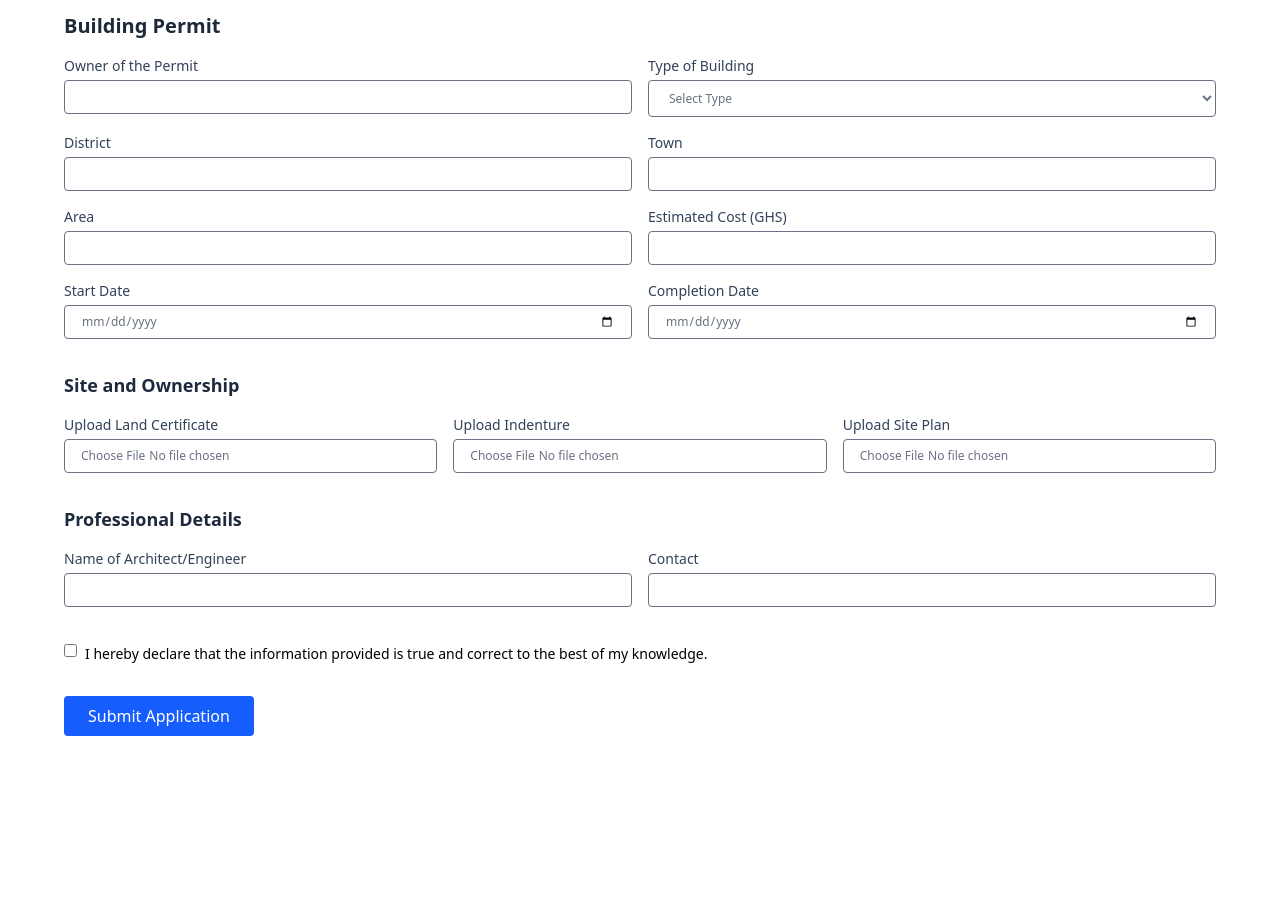
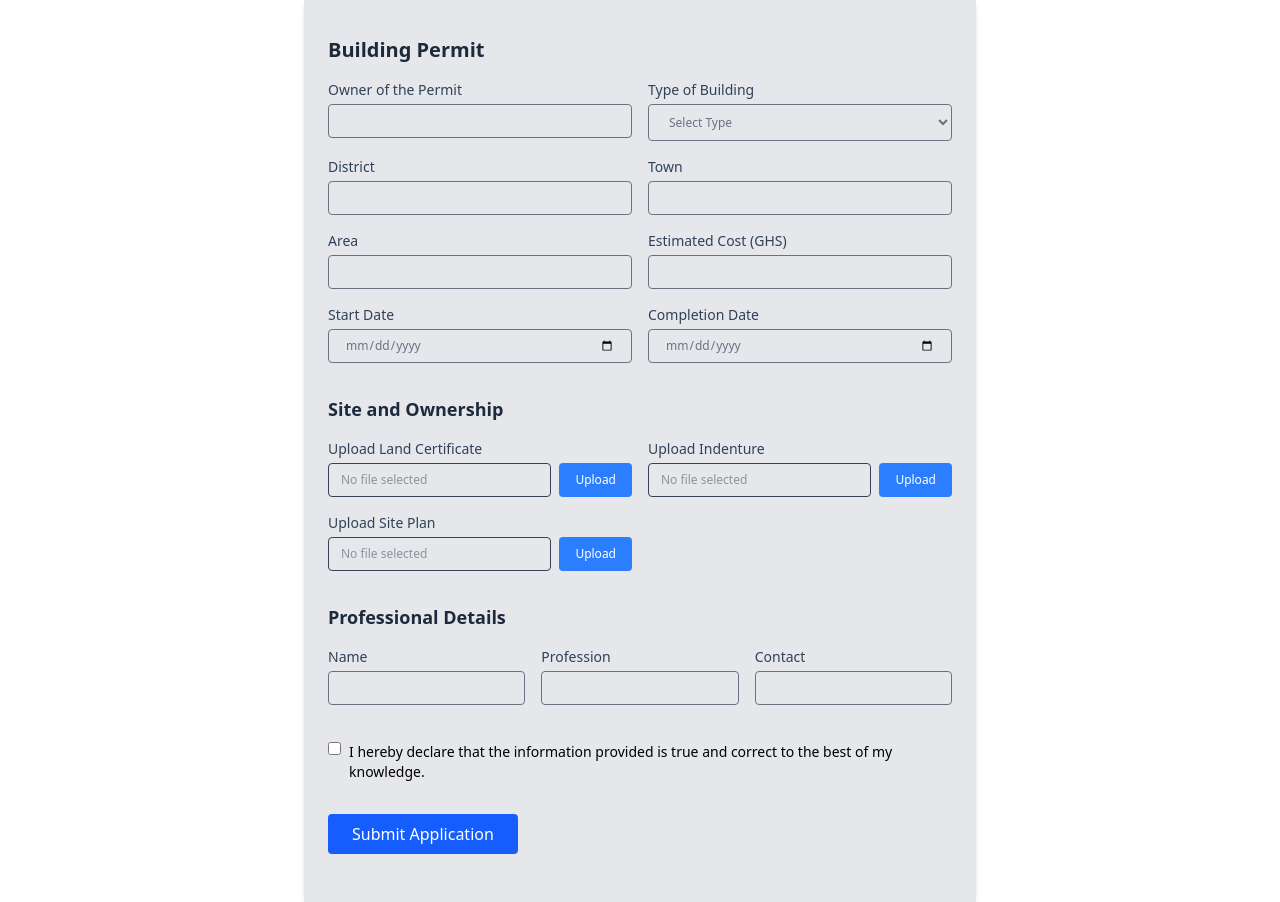
Before and after one commit to Pamuah/Amansie-community, a React (Vite) app: page /building_form in a window 1280 px wide. Before the commit the page ends 800 px from the top, so only its background shows below. Built offline with nearby package versions, Linux system fonts and the light colour scheme.

Commit message:
updating the gov page

```diff
--- a/src/App.jsx
+++ b/src/App.jsx
@@ -16,6 +16,7 @@ import AuthPage from "./Pages/authPage";
 import WeddingForm from "./components/wedding/personalDetails";
 import BrideDetails from "./components/wedding/brideDetails";
 import ValidDocs from "./components/wedding/Docs";
+import GovHomepage from "./Pages/gov_home";
 
 const Gallery = lazy(() => import("./components/Gallery"));
 
@@ -39,6 +40,7 @@ function App() {
           <Route path="/weddingform" element={<WeddingForm />} />
           <Route path="/brideDetails" element={<BrideDetails />} />
           <Route path="/Docs" element={<ValidDocs />} />
+          <Route path="/gov_home" element={<GovHomepage />} />
           <Route
             path="/gallery"
             element={
--- a/src/Pages/building_form.jsx
+++ b/src/Pages/building_form.jsx
@@ -1,4 +1,4 @@
-import { useState } from "react";
+import { useRef, useState } from "react";
 
 export default function BuildingPermitForm() {
   const [formData, setFormData] = useState({
@@ -11,9 +11,20 @@ export default function BuildingPermitForm() {
     startDate: "",
     completionDate: "",
     architectName: "",
+    profession: "",
     contact: "",
     declaration: false,
   });
+
+  // File names for preview
+  const [landCert, setLandCert] = useState("");
+  const [indenture, setIndenture] = useState("");
+  const [sitePlan, setSitePlan] = useState("");
+
+  // File input refs
+  const landCertRef = useRef(null);
+  const indentureRef = useRef(null);
+  const sitePlanRef = useRef(null);
 
   const handleChange = (e) => {
     const { name, value, type, checked } = e.target;
@@ -23,12 +34,24 @@ export default function BuildingPermitForm() {
     });
   };
 
+  const handleFileChange = (e, setter) => {
+    const file = e.target.files[0];
+    if (file) {
+      setter(file.name);
+    }
+  };
+
+  const triggerUpload = (ref) => {
+    ref.current.click();
+  };
+
   const handleSubmit = (e) => {
     e.preventDefault();
     console.log(formData);
   };
 
   return (
+    <div className="max-w-2xl mx-auto p-6 bg-gray-200 shadow-md flex items-center justify-center">
       <form
         onSubmit={handleSubmit}
         className="pb-6 pt-3 space-y-8 max-w-6xl mx-auto"
@@ -150,49 +173,106 @@ export default function BuildingPermitForm() {
           <h2 className="text-lg font-bold  text-slate-800 mb-4">
             Site and Ownership
           </h2>
-        <div className="grid grid-cols-1 md:grid-cols-3 gap-4">
+          <div className="grid grid-cols-1 md:grid-cols-2 gap-4">
+            {/* Land Certificate */}
             <div>
               <label className="block mb-1 text-sm text-slate-700 font-medium">
                 Upload Land Certificate
               </label>
+              <div className="flex gap-2">
+                <input
+                  type="text"
+                  value={landCert}
+                  readOnly
+                  className="flex-grow border px-3 py-2 text-xs text-gray-700 rounded"
+                  placeholder="No file selected"
+                />
+                <button
+                  type="button"
+                  onClick={() => triggerUpload(landCertRef)}
+                  className="bg-blue-500 text-white text-xs px-4 py-2 rounded hover:bg-blue-600"
+                >
+                  Upload
+                </button>
                 <input
                   type="file"
-              name="landCert"
-              className="w-full border px-4 py-2 text-xs text-gray-500 rounded"
+                  ref={landCertRef}
+                  onChange={(e) => handleFileChange(e, setLandCert)}
+                  className="hidden"
                 />
               </div>
+            </div>
+
+            {/* Indenture */}
             <div>
               <label className="block mb-1 text-sm text-slate-700 font-medium">
                 Upload Indenture
               </label>
+              <div className="flex gap-2">
+                <input
+                  type="text"
+                  value={indenture}
+                  readOnly
+                  className="flex-grow border px-3 py-2 text-xs text-gray-700 rounded"
+                  placeholder="No file selected"
+                />
+                <button
+                  type="button"
+                  onClick={() => triggerUpload(indentureRef)}
+                  className="bg-blue-500 text-white text-xs px-4 py-2 rounded hover:bg-blue-600"
+                >
+                  Upload
+                </button>
                 <input
                   type="file"
-              name="indenture"
-              className="w-full border px-4 py-2 text-xs text-gray-500 rounded"
+                  ref={indentureRef}
+                  onChange={(e) => handleFileChange(e, setIndenture)}
+                  className="hidden"
                 />
               </div>
+            </div>
+
+            {/* Site Plan */}
             <div>
               <label className="block mb-1 text-sm text-slate-700 font-medium">
                 Upload Site Plan
               </label>
+              <div className="flex gap-2">
+                <input
+                  type="text"
+                  value={sitePlan}
+                  readOnly
+                  className="flex-grow border px-3 py-2 text-xs text-gray-700 rounded"
+                  placeholder="No file selected"
+                />
+                <button
+                  type="button"
+                  onClick={() => triggerUpload(sitePlanRef)}
+                  className="bg-blue-500 text-white text-xs px-4 py-2 rounded hover:bg-blue-600"
+                >
+                  Upload
+                </button>
                 <input
                   type="file"
-              name="sitePlan"
-              className="w-full border text-xs px-4 py-2 text-gray-500 rounded"
+                  ref={sitePlanRef}
+                  onChange={(e) => handleFileChange(e, setSitePlan)}
+                  className="hidden"
                 />
+              </div>
             </div>
           </div>
         </div>
 
         {/* Professional Details */}
         <div>
-        <h2 className="text-lg font-bold  text-slate-800 mb-4">
+          <h2 className="text-lg font-bold text-slate-800 mb-4">
             Professional Details
           </h2>
-        <div className="grid grid-cols-1 md:grid-cols-2 gap-4">
+          <div className="grid grid-cols-1 md:grid-cols-3 gap-4">
+            {/* Architect Name */}
             <div>
               <label className="block mb-1 text-sm text-slate-700 font-medium">
-              Name of Architect/Engineer
+                Name
               </label>
               <input
                 type="text"
@@ -202,6 +282,22 @@ export default function BuildingPermitForm() {
                 className="w-full border text-xs px-4 py-2 text-gray-500 rounded"
               />
             </div>
+
+            {/* Profession */}
+            <div>
+              <label className="block mb-1 text-sm text-slate-700 font-medium">
+                Profession
+              </label>
+              <input
+                type="text"
+                name="profession"
+                value={formData.profession}
+                onChange={handleChange}
+                className="w-full border text-xs px-4 py-2 text-gray-500 rounded"
+              />
+            </div>
+
+            {/* Contact */}
             <div>
               <label className="block mb-1 text-sm text-slate-700 font-medium">
                 Contact
@@ -211,7 +307,7 @@ export default function BuildingPermitForm() {
                 name="contact"
                 value={formData.contact}
                 onChange={handleChange}
-              className="w-full border px-4 text-xs py-2 text-gray-500 rounded"
+                className="w-full border text-xs px-4 py-2 text-gray-500 rounded"
               />
             </div>
           </div>
@@ -240,5 +336,6 @@ export default function BuildingPermitForm() {
           Submit Application
         </button>
       </form>
+    </div>
   );
 }
--- /dev/null
+++ b/src/Pages/gov_home.jsx
@@ -0,0 +1,86 @@
+import React from "react";
+import { Menu, X } from "lucide-react";
+import { useNavigate } from "react-router-dom";
+
+const GovHomepage = () => {
+  const navigate = useNavigate();
+
+  return (
+    <div className="min-h-screen w-full flex flex-col bg-gray-100">
+      {/* Hero Section with Background */}
+      <div className="flex flex-col h-screen">
+        <div
+          className="h-[45vh] sm:h-[55vh] md:h-[65vh] w-full flex items-center justify-center bg-center bg-cover relative"
+          style={{
+            backgroundImage:
+              "url('https://static.vecteezy.com/system/resources/previews/016/674/719/non_2x/independence-arch-accra-ghana-2022-free-photo.jpg')",
+          }}
+        >
+          <div className="absolute inset-0 bg-black/30 z-0" />
+          <div className="relative z-10 px-4 sm:px-6 md:px-20 mt-10 text-white">
+            {/* Add Hero Text if needed */}
+          </div>
+        </div>
+
+        {/* Yellow Divider */}
+        <div className="w-full h-3 sm:h-4 bg-yellow-300 flex-shrink-0" />
+
+        {/* Green Section with Icons - Takes remaining space */}
+        <div className="flex-1 bg-green-700 py-6 sm:py-8 md:py-10 px-4 sm:px-6 flex items-center justify-center min-h-0">
+          <div className="max-w-6xl w-full h-full flex items-center justify-center">
+            <div className="grid grid-cols-2 sm:grid-cols-3 md:grid-cols-4 lg:grid-cols-5 gap-y-6 sm:gap-y-8 gap-x-4 sm:gap-x-6">
+              {[
+                {
+                  src: "https://www.svgrepo.com/show/449353/construction.svg",
+                  label: "Building & Construction Permit",
+                  link: "/building_form",
+                },
+                {
+                  src: "https://www.svgrepo.com/show/57110/market-store.svg",
+                  label: "Business Operating Permit",
+                  link: "/business_form",
+                },
+                {
+                  src: "https://www.svgrepo.com/show/308186/advertise-person-people-marketer.svg",
+                  label: "Outdoor Advertising Permit",
+                  link: "/advertising_permit",
+                },
+                {
+                  src: "https://www.svgrepo.com/show/481943/bride-and-groom-pictogram-3.svg",
+                  label: "Marriage Registration",
+                  link: "/marriage_registration",
+                },
+                {
+                  src: "https://www.svgrepo.com/show/361153/feedback.svg",
+                  label: "Citizens Feedback",
+                  link: "/feedback",
+                },
+              ].map(({ src, label, link }, index) => (
+                <div
+                  key={index}
+                  className="flex flex-col items-center text-center max-w-[120px] mx-auto"
+                >
+                  <div
+                    className="w-12 h-12 sm:w-14 sm:h-14 md:w-16 md:h-16 flex items-center justify-center border-2 border-white p-2 sm:p-3 rounded-full bg-gray-200 hover:scale-110 hover:bg-white transition-all duration-300 cursor-pointer shadow-lg hover:shadow-xl"
+                    onClick={() => navigate(link)}
+                  >
+                    <img
+                      src={src}
+                      alt={label}
+                      className="w-full h-full object-contain"
+                    />
+                  </div>
+                  <p className="text-xs sm:text-sm text-white font-light mt-2 px-1 leading-tight">
+                    {label}
+                  </p>
+                </div>
+              ))}
+            </div>
+          </div>
+        </div>
+      </div>
+    </div>
+  );
+};
+
+export default GovHomepage;
--- a/src/Pages/home.jsx
+++ b/src/Pages/home.jsx
@@ -98,7 +98,7 @@ const HomePage = () => {
               imageSrc="../assets/government.png"
               label="Government"
               onClick={() => {
-                navigate("/government_page");
+                navigate("/gov_home");
               }}
             />
           </div>
```
Lines whose indentation alone changed are shown as unchanged.
